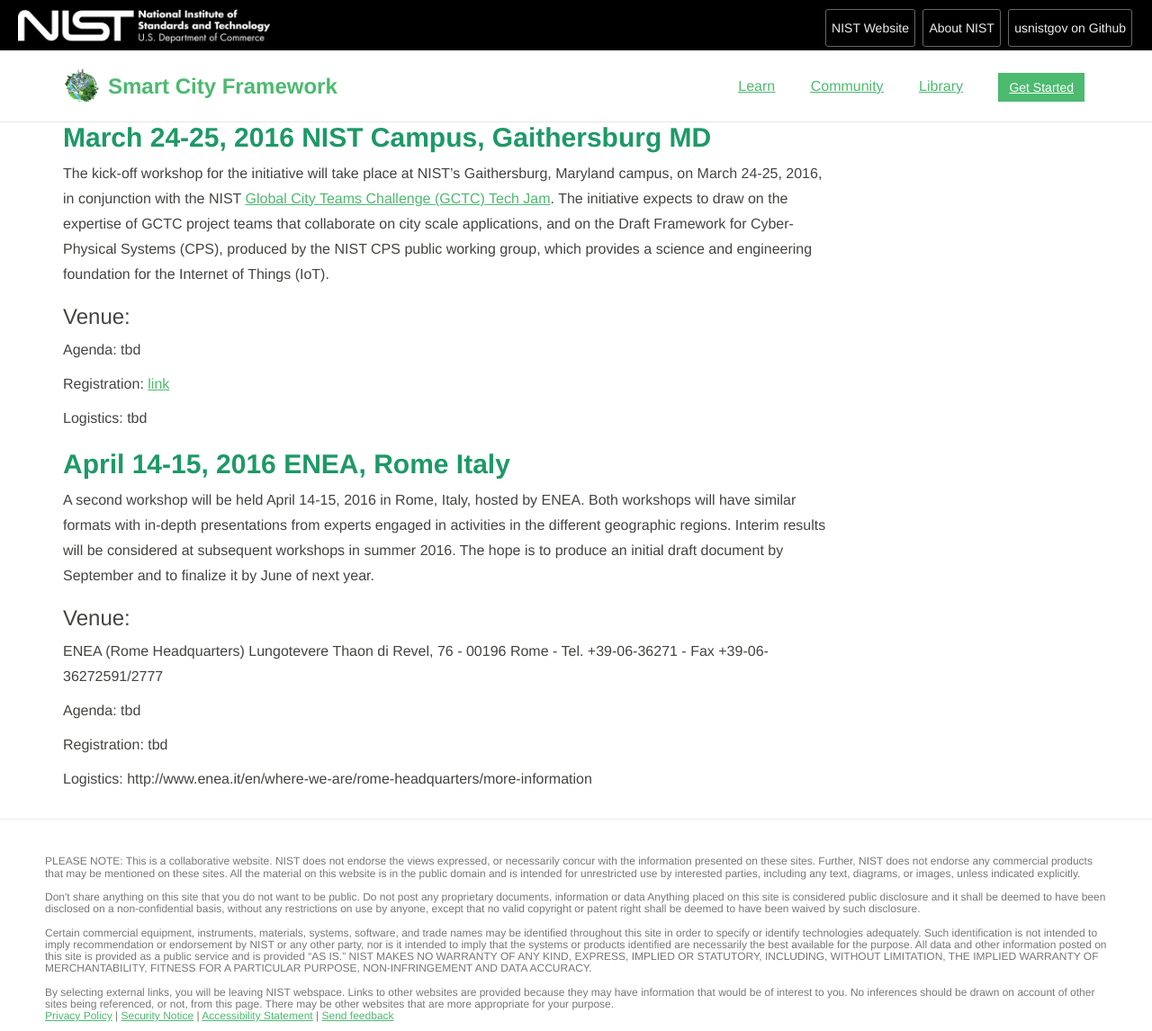
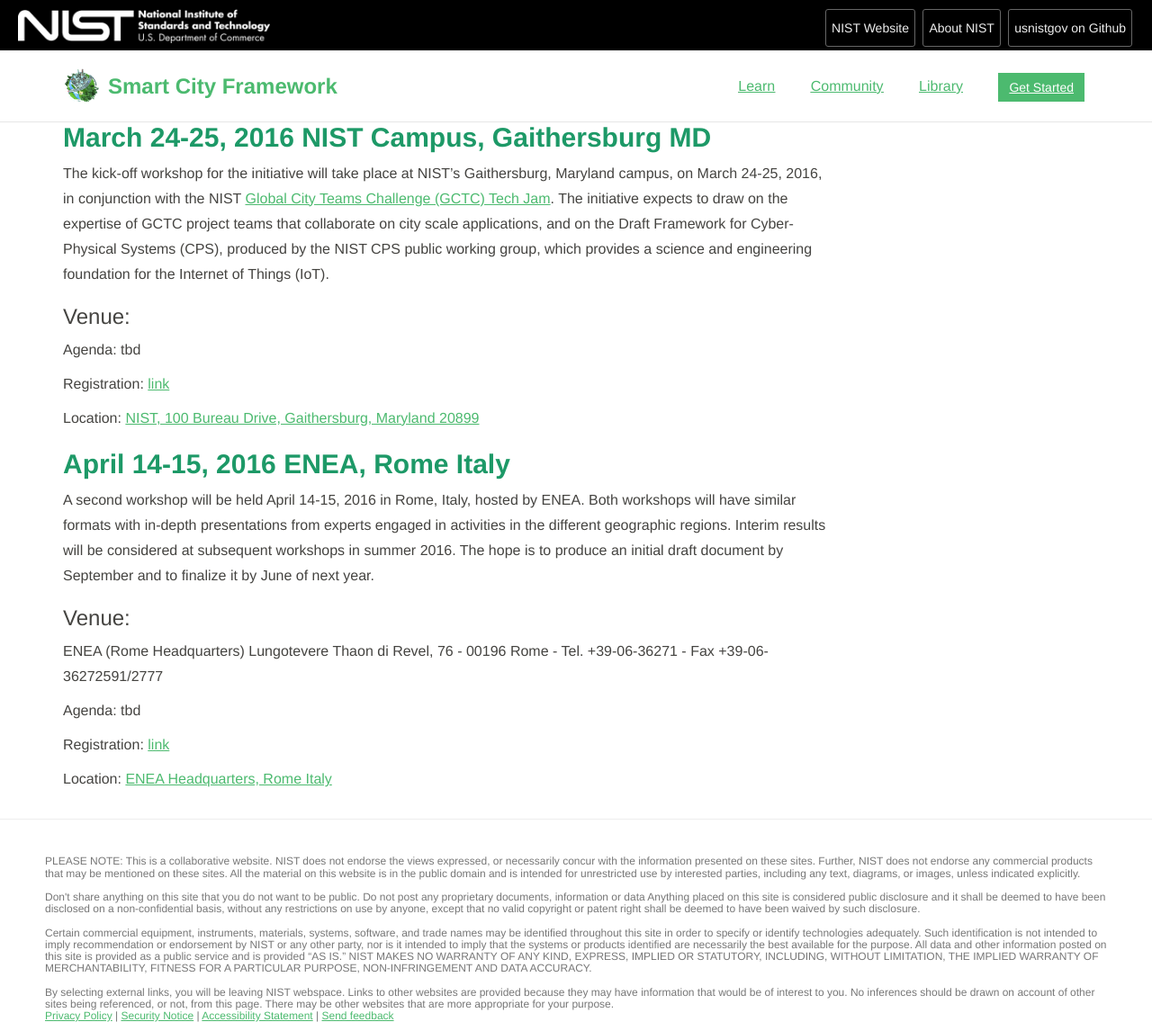
Before and after one commit to usnistgov/smartcitiesarchitecture, a Jekyll site: the page built from events/kickoffworkshops/index.md, in a window 1280 px wide and 1146 px high. Shown: the whole window at 90% size. Built offline with Jekyll 4.4.1, drawn with Linux system fonts in a browser that asks for light colours.

Commit message:
added event logistics and registration pages

```diff
--- a/events/kickoffworkshops/index.md
+++ b/events/kickoffworkshops/index.md
@@ -13,7 +13,7 @@
 
 Registration: [link](https://appam.certain.com/profile/form/index.cfm?PKformID=0x297171fdf)
 
-Logistics: tbd
+Location: [NIST, 100 Bureau Drive, Gaithersburg, Maryland 20899](http://nist.gov/public_affairs/visitor/index.cfm)
 
 
 ## April 14-15, 2016 ENEA, Rome Italy
@@ -27,6 +27,6 @@
 
 Agenda: tbd
 
-Registration: tbd
+Registration: [link](http://www.cross-tec.enea.it/tecnopolo/?q=14)
 
-Logistics:  http://www.enea.it/en/where-we-are/rome-headquarters/more-information
+Location:  [ENEA Headquarters, Rome Italy](http://www.enea.it/en/where-we-are/rome-headquarters/more-information)
```
